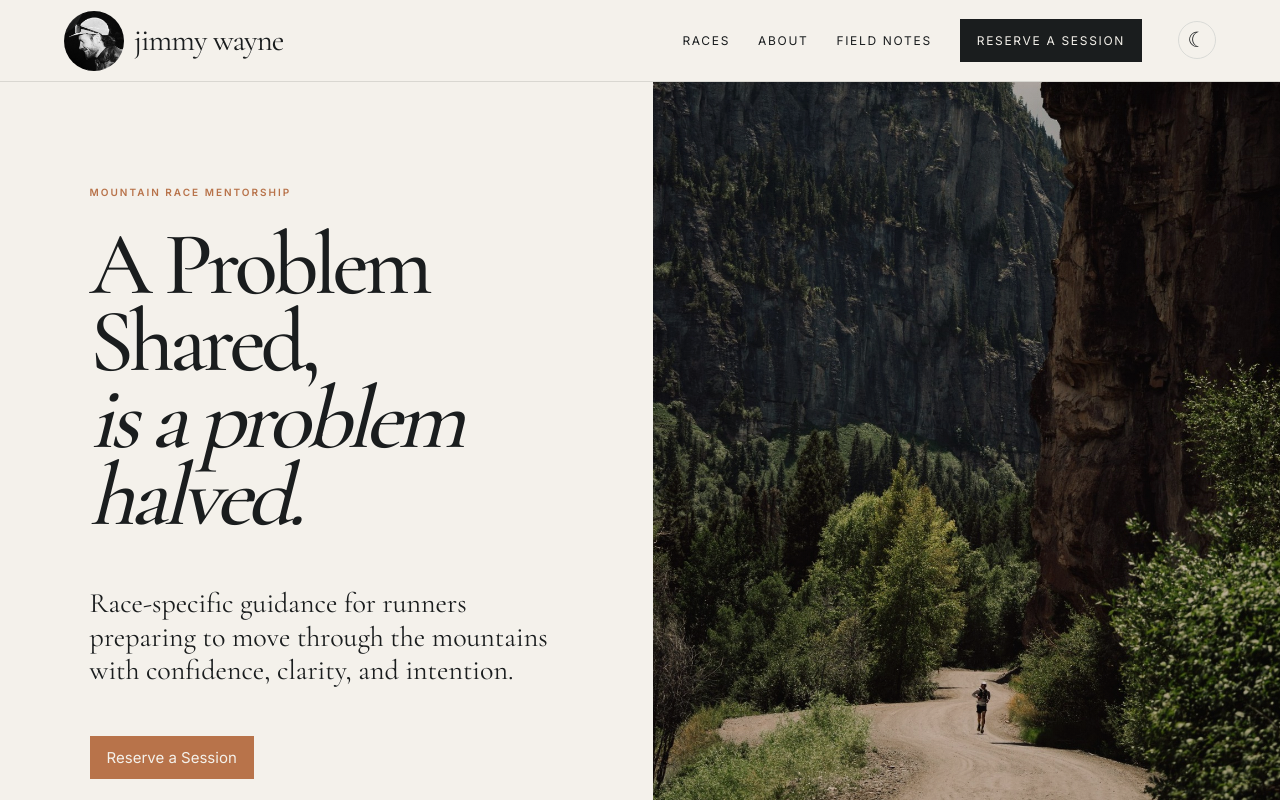
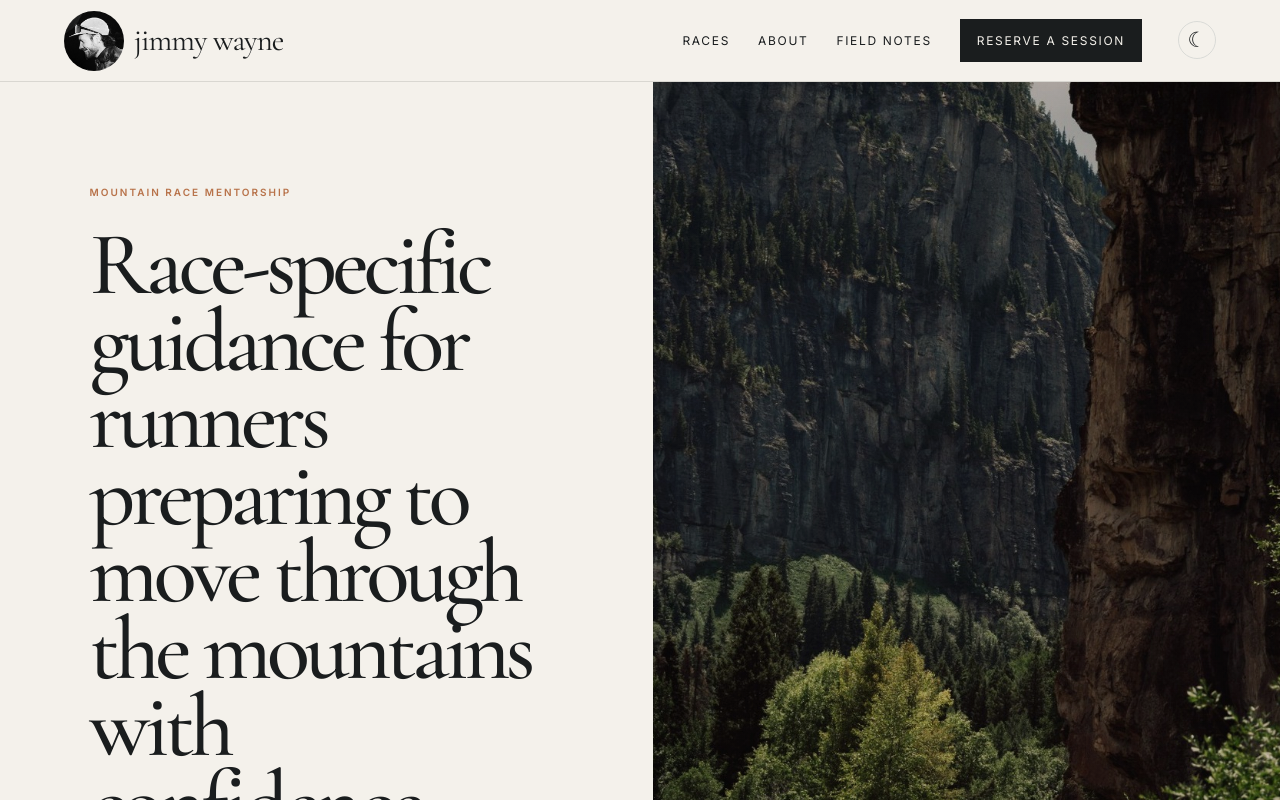
Before and after one commit to JimmyWayne-blip/jimmy-wayne-site, a Next.js app: page / in a window 1280 px wide. Shown: the top 800 px of the page. Built offline with nearby package versions, Linux system fonts and the light colour scheme.

Commit message:
Update page.tsx

```diff
--- a/app/page.tsx
+++ b/app/page.tsx
@@ -1,7 +1,7 @@
 import Link from 'next/link';
 const races=[['The Mammoth 200','mammoth-200'],['Hardrock 100','hardrock-100'],['Western States','western-states'],['UTMB','utmb'],['Wasatch 100','wasatch-100'],['The Bear','the-bear'],['Cascade Crest','cascade-crest'],['High Lonesome','high-lonesome'],['Run Rabbit Run','run-rabbit-run'],['Transgrancanaria','transgrancanaria'],['Canyons 100K','canyons-100k'],['Miwok 100K','miwok-100k'],['San Juan Solstice 50','san-juan-solstice-50'],['Scout Mountain Ultras','scout-mountain-ultras']];
 export default function Home(){return <>
-<section className="hero"><div className="hero-copy"><span className="eyebrow">Mountain Race Mentorship</span><h1>A Problem Shared,<br/><em>is a problem halved.</em></h1><p className="lede">Race-specific guidance for runners preparing to move through the mountains with confidence, clarity, and intention.</p><div style={{marginTop:30}}><Link className="button copper" href="https://calendly.com/jelam26-2/jimmywayne">Reserve a Session</Link></div></div><div className="hero-image"/></section>
+<section className="hero"><div className="hero-copy"><span className="eyebrow">Mountain Race Mentorship</span><h1>Race-specific guidance for runners preparing to move through the mountains with confidence, clarity, and intention.</h1><div style={{marginTop:30}}><Link className="button copper" href="https://calendly.com/jelam26-2/jimmywayne">Reserve a Session</Link></div></div><div className="hero-image"/></section>
 <section className="section"><div className="intro"><div><span className="label">The idea</span><h2 className="display">Every race has its own personality.</h2></div><div className="body-large"><p>The best advice isn't always found in a training plan. It comes from knowing the course, understanding the terrain, anticipating the hard sections, and learning from someone who's already been there.</p><p>Jimmy Wayne offers 90-minute, race-specific mentorship sessions for mountain ultras he has personally completed. Ask anything. Course beta, pacing, gear, crew, weather, logistics, tactics—or the things you don't know to ask yet.</p></div></div></section>
 <section className="section fog"><span className="label">Races</span><h2 className="display">Prepare for the race,<br/>not just the distance.</h2><div className="race-grid">{races.map(([name,slug])=><Link className="race-card" key={slug} href={'/races/'+slug}><div><span className="label">Mentorship</span><h3>{name}</h3></div><span className="arrow">Explore race →</span></Link>)}</div></section>
 <section className="section dark"><div className="service"><div><span className="label">Race Mentorship Session</span><h2 className="display">Ninety minutes.<br/>Your questions.</h2><div className="price">$125</div><p>One focused conversation over Google Meet, followed by a personalized PDF summary with the key takeaways from your session.</p><Link className="button copper" href="https://calendly.com/jelam26-2/jimmywayne">Reserve Your Session</Link></div><div className="includes"><div>90-minute Google Meet</div><div>Course and terrain strategy</div><div>Pacing, tactics & cutoffs</div><div>Gear, fueling & weather</div><div>Crew, pacer & drop-bag strategy</div><div>Personalized follow-up PDF</div></div></div></section>
```
